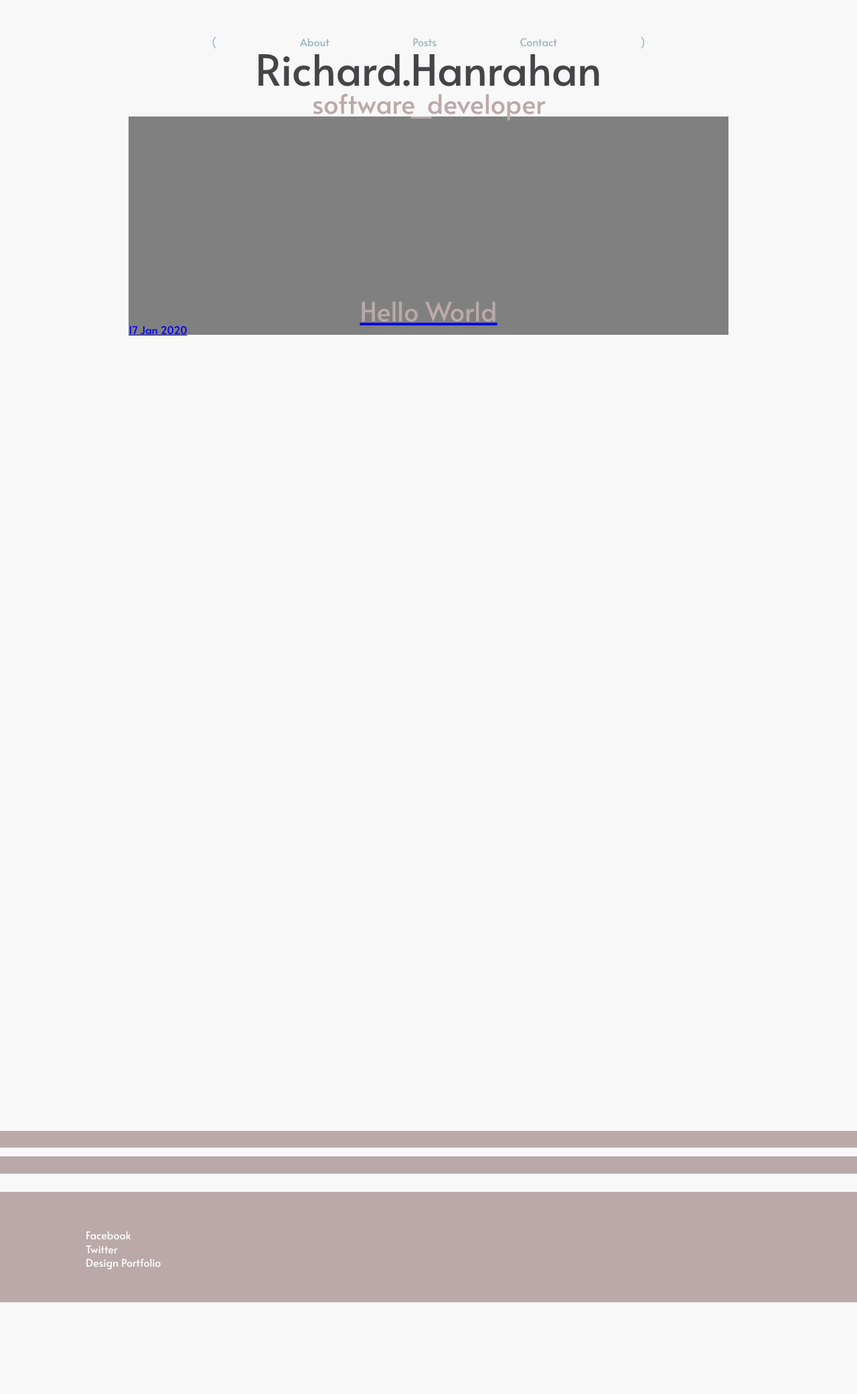
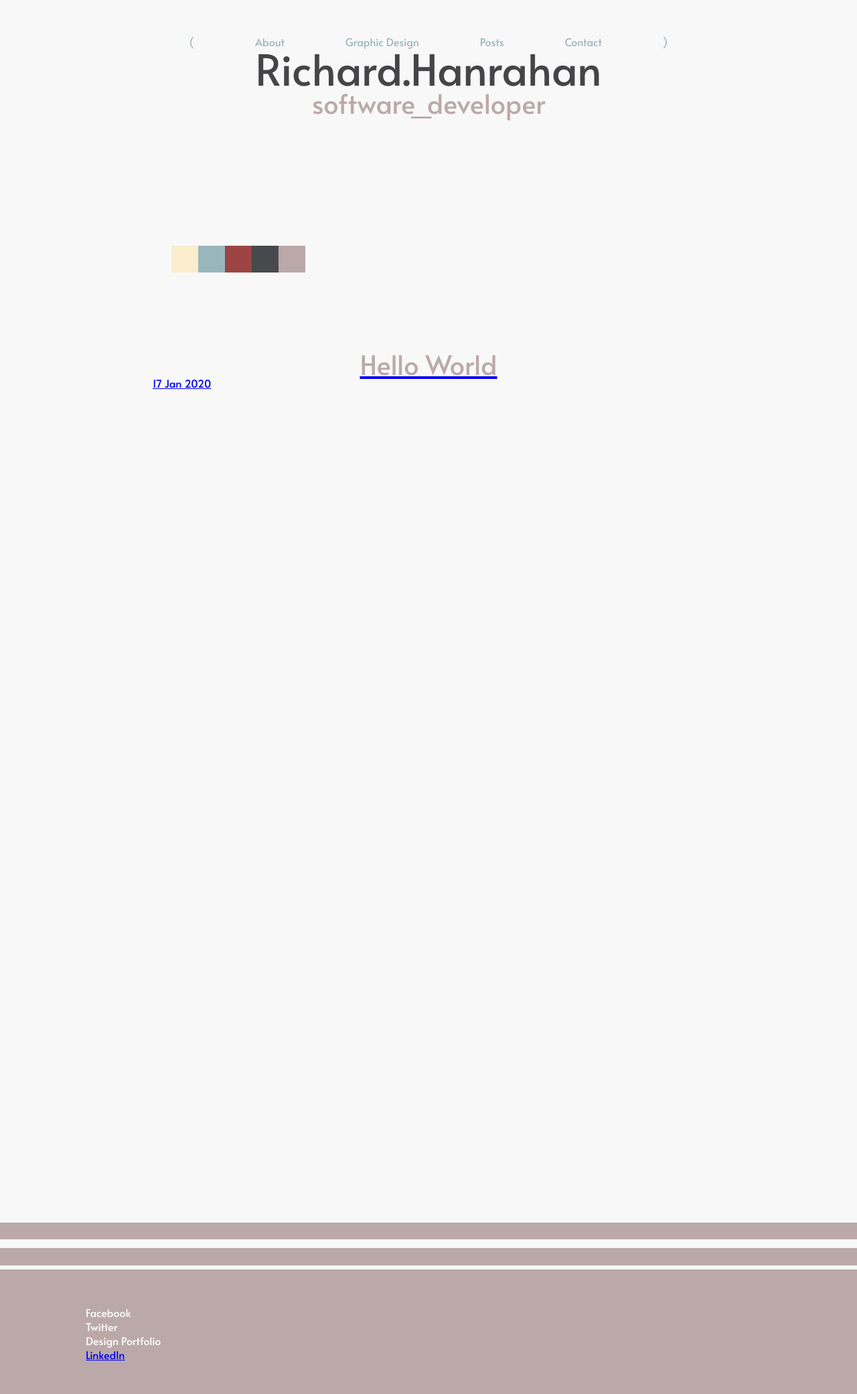
Before and after one commit to DCHitch092/DCHitch092.github.io, a Jekyll site: the page built from index.markdown, in a window 1280 px wide. Shown: the whole page at 67% size. Built offline with Jekyll 4.4.1, drawn with Linux system fonts in a browser that asks for light colours; before the commit the page ends 1945 px from its top, so only the background shows below that.

Commit message:
changes made to post-container

```diff
--- a/_layouts/default.html
+++ b/_layouts/default.html
@@ -28,6 +28,7 @@
           <ul>
             <li>(</li>
             <li><a href="/about">About</a></li>
+            <li><a href="https://chumchi.com">Graphic Design</a> </li>
             <li>Posts</li>
             <li><a href="mailto:ChumchiDesigns@gmail.com">Contact</a></li>
             <li>)</li>
@@ -51,6 +52,7 @@
         <li>Facebook</li>
         <li>Twitter</li>
         <li>Design Portfolio</li>
+        <li> <a href="https://www.linkedin.com/in/richard-hanrahan">LinkedIn</a> </li>
       </ul>
     </footer>
 
--- a/assets/style.css
+++ b/assets/style.css
@@ -199,7 +199,11 @@
   grid-column: 3/-1;
       grid-row: 3/-1;}
 
-#post-container{background: grey;}
+#post-container{
+  min-height: 250px;
+    margin-top: 5%;
+    padding: 4%;
+    }
 
 #footer-container {
   padding: 4% 10%;
```
